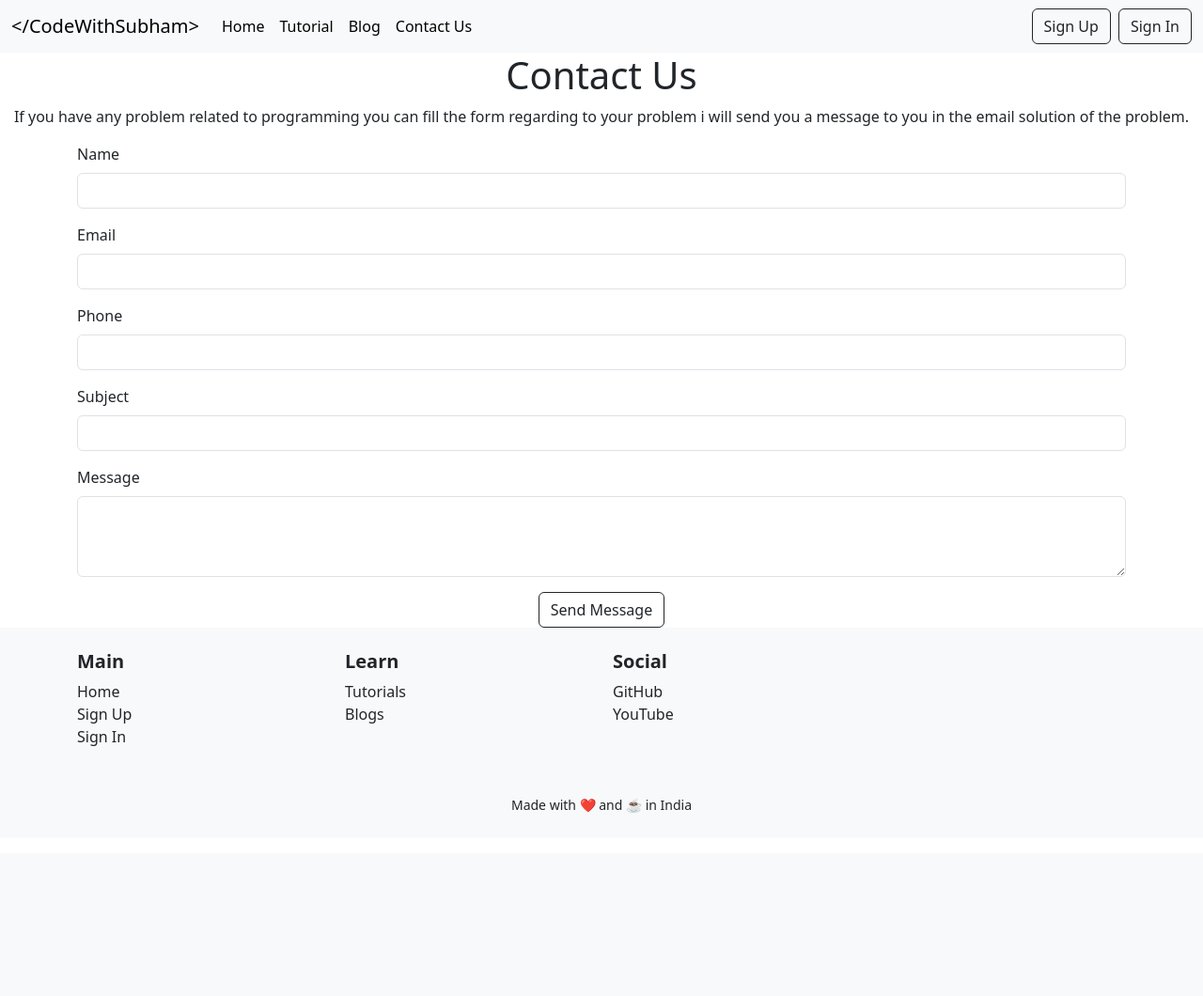
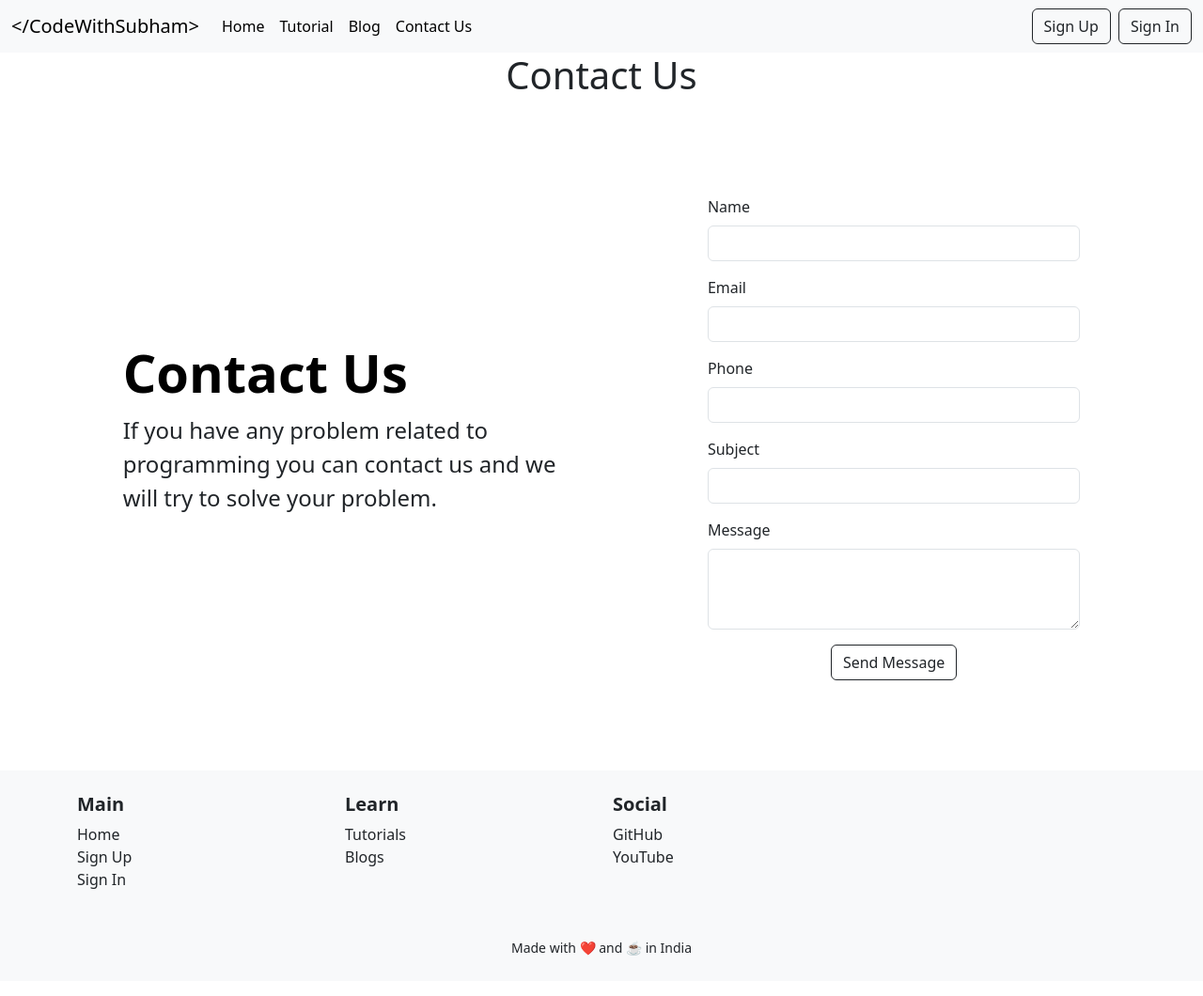
Before and after one commit to CodeWithSubham31/CodeWithSubham, a Django app: page /contact in a window 1280 px wide. Shown: the whole page at 94% size. Before the commit the page ends 865 px from the top, so only its background shows below. Run offline with Django 5.2, Linux system fonts and the light colour scheme.

Commit message:
adding new feature

```diff
--- a/app/views.py
+++ b/app/views.py
@@ -23,7 +23,7 @@ def contact(request):
     # Save to database
         contact = Contact(name = name,email=email,phone=phone,subject=subject,message=message)
         contact.save()
-        messages.success(request,"Your form has submited")
+        messages.success(request,"Message Sent")
         return render(request,"contact.html")
     return render(request,"contact.html")
 
--- a/templates/contact.html
+++ b/templates/contact.html
@@ -4,9 +4,17 @@
 {%endblock title%}
 {%block body%}
 <h1 class="text-center">Contact Us</h1>
-<p class="text-center">If you have any problem related to programming you can fill the form regarding to your problem i will send you a message to you in the email solution of the problem.</p>
-<div class="container">
-    <form method="post" action="/contact" >
+
+
+<div class="container col-xl-10 col-xxl-8 px-4 py-5">
+    <div class="row align-items-center g-lg-5 py-5">
+        <div class="col-lg-7 text-center text-lg-start">
+            <h1 class="display-4 fw-bold lh-1 text-body-emphasis mb-3">Contact Us</h1>
+            <p class="col-lg-10 fs-4">If you have any problem related to programming you can contact us and we will try to solve your problem.</p>
+
+        </div>
+        <div class="col-md-10 mx-auto col-lg-5">
+            <form method="post" action="/contact">
         {%csrf_token%}
         <div class="mb-3">
             <label for="name" class="form-label">Name</label>
@@ -33,5 +41,8 @@
         </div>
         <center> <button type="submit" class="btn btn-outline-dark">Send Message</button></center>
     </form>
+        </div>
+    </div>
 </div>
+
 {%endblock body%}
```
Also changed, not shown: db.sqlite3, static/login.webp (added).
